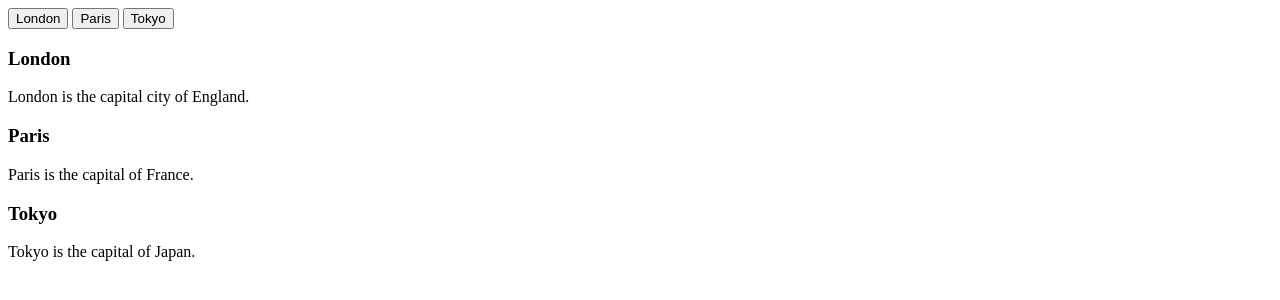
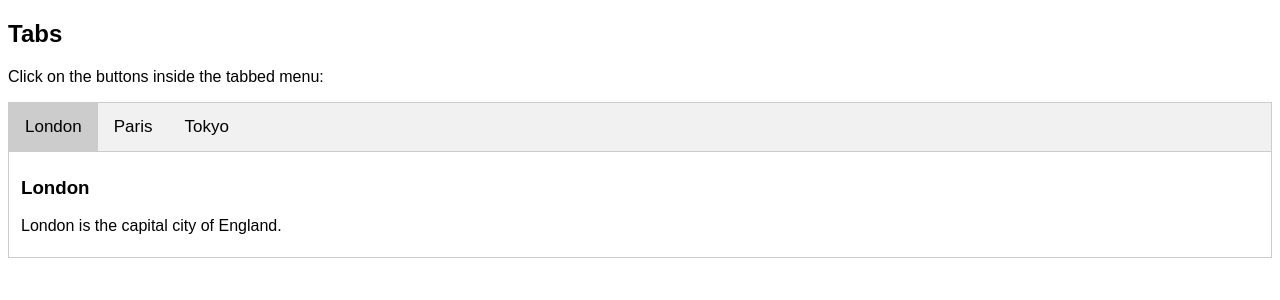
Before and after one commit to nccm16/Stuff, a plain HTML site: page index.html in a window 1280 px wide. Both pictures are taken after a click on the button "London". Drawn offline with Linux system fonts and the light colour scheme.

Commit message:
Update index.html

```diff
--- a/index.html
+++ b/index.html
@@ -1,11 +1,59 @@
 <!DOCTYPE html>
+<html>
+<head>
+<meta name="viewport" content="width=device-width, initial-scale=1">
+<style>
+body {font-family: Arial;}
+
+/* Style the tab */
+.tab {
+    overflow: hidden;
+    border: 1px solid #ccc;
+    background-color: #f1f1f1;
+}
+
+/* Style the buttons inside the tab */
+.tab button {
+    background-color: inherit;
+    float: left;
+    border: none;
+    outline: none;
+    cursor: pointer;
+    padding: 14px 16px;
+    transition: 0.3s;
+    font-size: 17px;
+}
+
+/* Change background color of buttons on hover */
+.tab button:hover {
+    background-color: #ddd;
+}
+
+/* Create an active/current tablink class */
+.tab button.active {
+    background-color: #ccc;
+}
+
+/* Style the tab content */
+.tabcontent {
+    display: none;
+    padding: 6px 12px;
+    border: 1px solid #ccc;
+    border-top: none;
+}
+</style>
+</head>
+<body>
+
+<h2>Tabs</h2>
+<p>Click on the buttons inside the tabbed menu:</p>
+
 <div class="tab">
   <button class="tablinks" onclick="openCity(event, 'London')">London</button>
   <button class="tablinks" onclick="openCity(event, 'Paris')">Paris</button>
   <button class="tablinks" onclick="openCity(event, 'Tokyo')">Tokyo</button>
 </div>
 
-<!-- Tab content -->
 <div id="London" class="tabcontent">
   <h3>London</h3>
   <p>London is the capital city of England.</p>
@@ -20,3 +68,22 @@
   <h3>Tokyo</h3>
   <p>Tokyo is the capital of Japan.</p>
 </div>
+
+<script>
+function openCity(evt, cityName) {
+    var i, tabcontent, tablinks;
+    tabcontent = document.getElementsByClassName("tabcontent");
+    for (i = 0; i < tabcontent.length; i++) {
+        tabcontent[i].style.display = "none";
+    }
+    tablinks = document.getElementsByClassName("tablinks");
+    for (i = 0; i < tablinks.length; i++) {
+        tablinks[i].className = tablinks[i].className.replace(" active", "");
+    }
+    document.getElementById(cityName).style.display = "block";
+    evt.currentTarget.className += " active";
+}
+</script>
+
+</body>
+</html>
```
